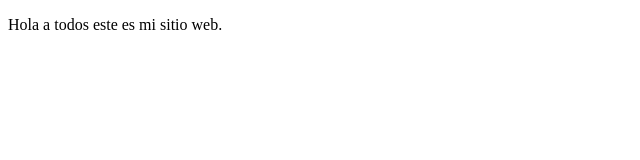
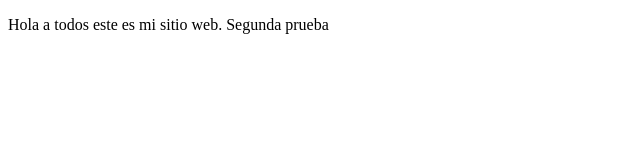
Before and after one commit to cepump/proyectoDemoCursoPrework, a plain HTML site: page index.html in a window 1280 px wide. Shown: the whole page, without its empty margins (0-640 px from the left). Drawn offline with Linux system fonts and the light colour scheme.

Commit message:
Third commit

```diff
--- a/index.html
+++ b/index.html
@@ -8,7 +8,7 @@
 </head>
 <body>
     <p>
-        Hola a todos este es mi sitio web.
+        Hola a todos este es mi sitio web. Segunda prueba
     </p>
 </body>
 </html>
```
